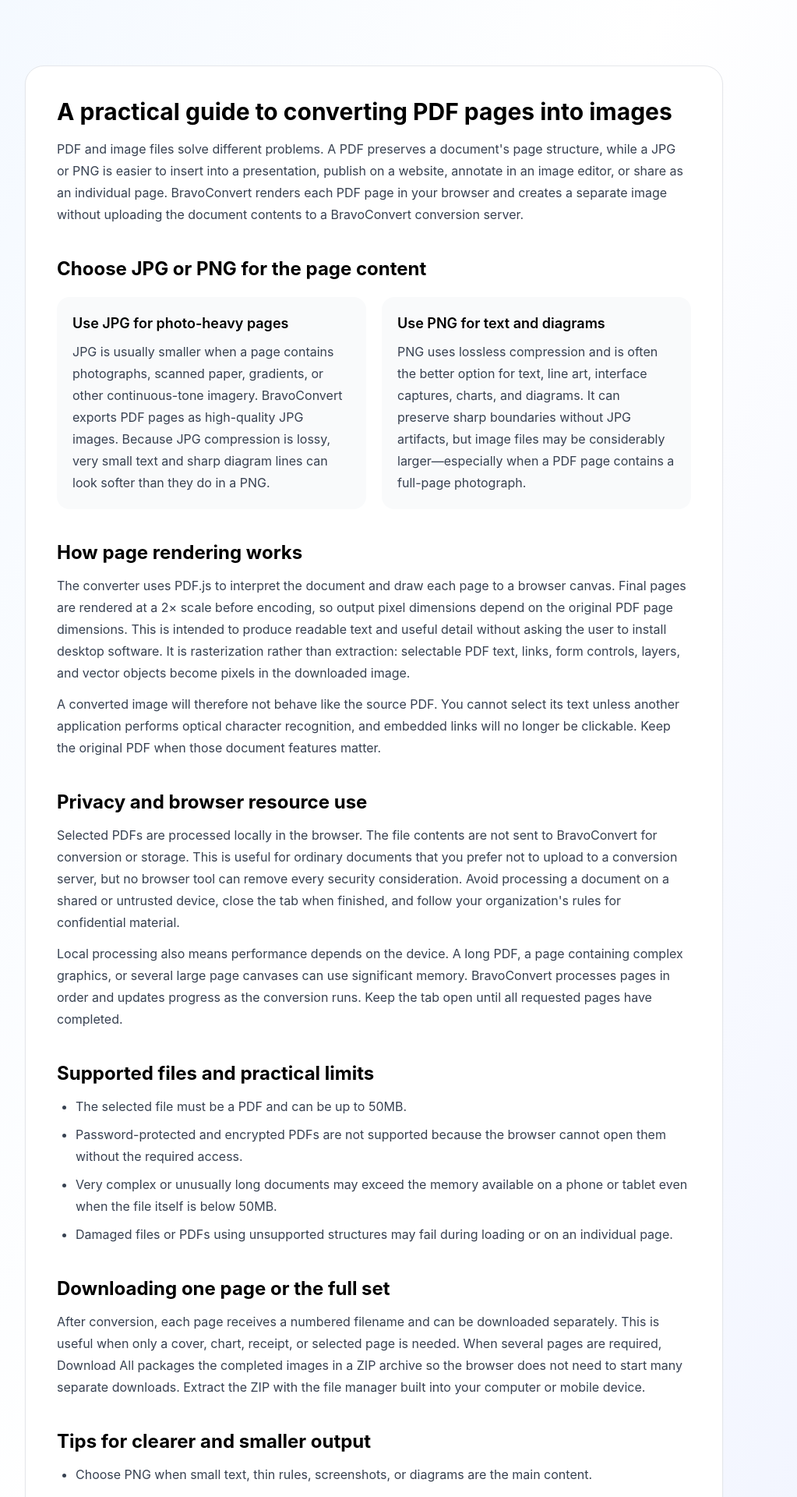
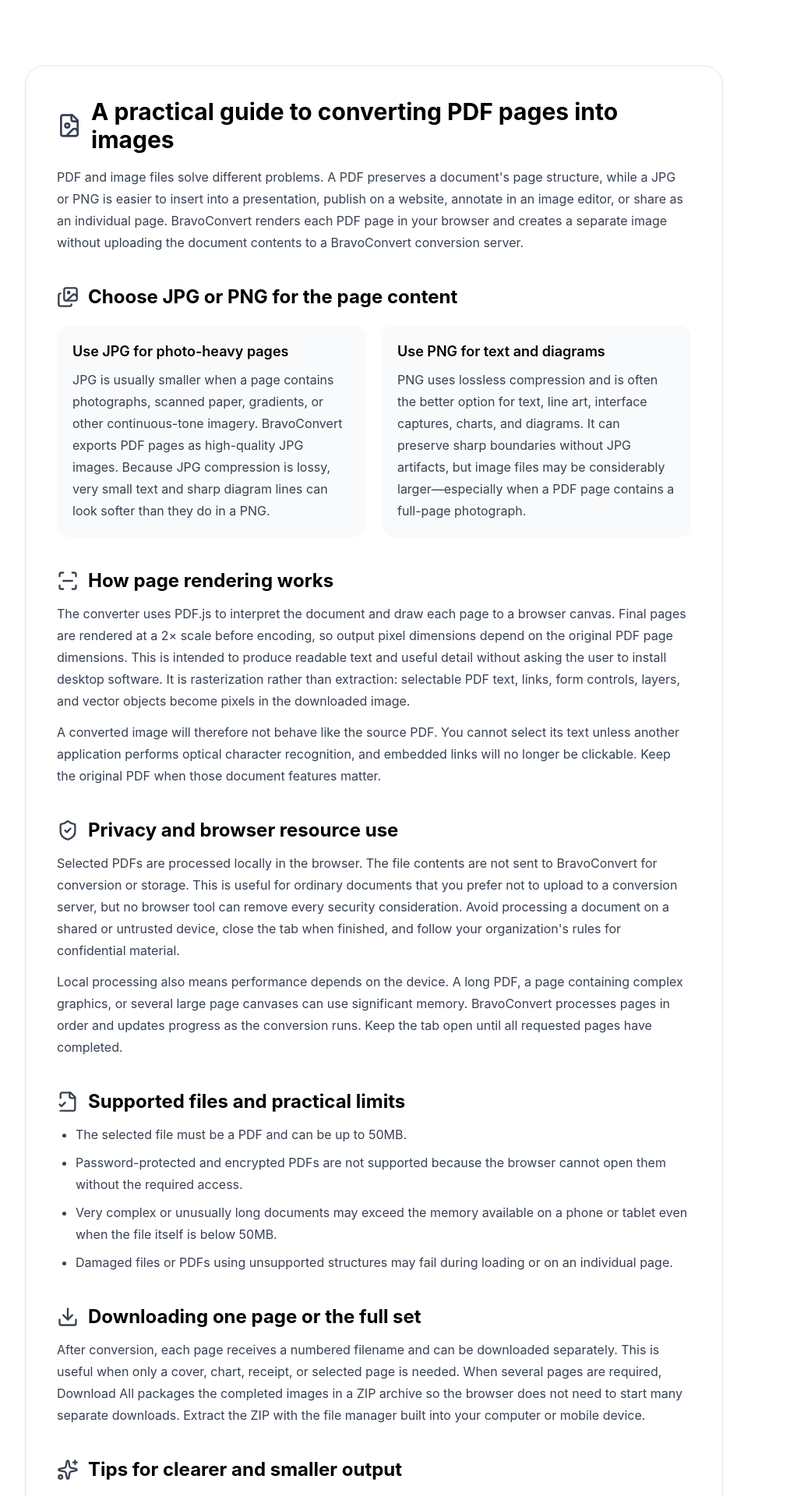
Before and after one commit to astyvho/bravoconvert, a Next.js app: page /convert/pdf in a window 1280 px wide. Shown: the part 820-2740 px from the top of the page at 78% size, without its empty margins (160-1183 px from the left). Built offline with nearby package versions, Linux system fonts and the light colour scheme.

Commit message:
Improve local preview and converter guides

```diff
--- a/package.json
+++ b/package.json
@@ -4,7 +4,9 @@
   "scripts": {
     "dev": "next dev",
     "build": "next build",
-    "start": "next start"
+    "start": "npm run preview",
+    "preview": "npm run build && npx wrangler dev",
+    "deploy": "npm run build && npx wrangler deploy"
   },
   "dependencies": {
     "@dnd-kit/core": "^6.3.1",
--- a/src/app/convert/pdf/page.tsx
+++ b/src/app/convert/pdf/page.tsx
@@ -1,6 +1,16 @@
 import { Metadata } from 'next';
 import PDFConverter from '@/components/PDFConverter';
 import Link from 'next/link';
+import {
+  CircleAlert,
+  Download,
+  FileCheck2,
+  FileImage,
+  Images,
+  ScanLine,
+  ShieldCheck,
+  Sparkles,
+} from 'lucide-react';
 
 export const metadata: Metadata = {
   alternates: { canonical: '/convert/pdf' },
@@ -16,20 +26,26 @@ export const metadata: Metadata = {
 
 export default function PDFConvertPage() {
   return (
-    <div className="min-h-screen bg-gradient-to-br from-blue-50 via-white to-indigo-50 py-8">
+    <div className="min-h-screen bg-white py-8">
       <div className="container mx-auto px-4">
         <PDFConverter />
 
         <article className="mx-auto mt-8 max-w-4xl space-y-10 rounded-3xl border border-gray-200 bg-white p-6 text-gray-700 shadow-sm md:p-10">
           <header>
-            <h2 className="text-3xl font-bold text-black">A practical guide to converting PDF pages into images</h2>
+            <h2 className="flex items-center gap-3 text-3xl font-bold text-black">
+              <FileImage className="h-8 w-8 flex-shrink-0 text-gray-700" aria-hidden="true" />
+              A practical guide to converting PDF pages into images
+            </h2>
             <p className="mt-4 leading-7">
               PDF and image files solve different problems. A PDF preserves a document&apos;s page structure, while a JPG or PNG is easier to insert into a presentation, publish on a website, annotate in an image editor, or share as an individual page. BravoConvert renders each PDF page in your browser and creates a separate image without uploading the document contents to a BravoConvert conversion server.
             </p>
           </header>
 
           <section>
-            <h2 className="text-2xl font-bold text-black">Choose JPG or PNG for the page content</h2>
+            <h2 className="flex items-center gap-3 text-2xl font-bold text-black">
+              <Images className="h-7 w-7 flex-shrink-0 text-gray-700" aria-hidden="true" />
+              Choose JPG or PNG for the page content
+            </h2>
             <div className="mt-5 grid gap-5 md:grid-cols-2">
               <div className="rounded-2xl bg-gray-50 p-5">
                 <h3 className="text-lg font-semibold text-black">Use JPG for photo-heavy pages</h3>
@@ -43,7 +59,10 @@ export default function PDFConvertPage() {
           </section>
 
           <section>
-            <h2 className="text-2xl font-bold text-black">How page rendering works</h2>
+            <h2 className="flex items-center gap-3 text-2xl font-bold text-black">
+              <ScanLine className="h-7 w-7 flex-shrink-0 text-gray-700" aria-hidden="true" />
+              How page rendering works
+            </h2>
             <p className="mt-3 leading-7">
               The converter uses PDF.js to interpret the document and draw each page to a browser canvas. Final pages are rendered at a 2× scale before encoding, so output pixel dimensions depend on the original PDF page dimensions. This is intended to produce readable text and useful detail without asking the user to install desktop software. It is rasterization rather than extraction: selectable PDF text, links, form controls, layers, and vector objects become pixels in the downloaded image.
             </p>
@@ -53,7 +72,10 @@ export default function PDFConvertPage() {
           </section>
 
           <section>
-            <h2 className="text-2xl font-bold text-black">Privacy and browser resource use</h2>
+            <h2 className="flex items-center gap-3 text-2xl font-bold text-black">
+              <ShieldCheck className="h-7 w-7 flex-shrink-0 text-gray-700" aria-hidden="true" />
+              Privacy and browser resource use
+            </h2>
             <p className="mt-3 leading-7">
               Selected PDFs are processed locally in the browser. The file contents are not sent to BravoConvert for conversion or storage. This is useful for ordinary documents that you prefer not to upload to a conversion server, but no browser tool can remove every security consideration. Avoid processing a document on a shared or untrusted device, close the tab when finished, and follow your organization&apos;s rules for confidential material.
             </p>
@@ -63,7 +85,10 @@ export default function PDFConvertPage() {
           </section>
 
           <section>
-            <h2 className="text-2xl font-bold text-black">Supported files and practical limits</h2>
+            <h2 className="flex items-center gap-3 text-2xl font-bold text-black">
+              <FileCheck2 className="h-7 w-7 flex-shrink-0 text-gray-700" aria-hidden="true" />
+              Supported files and practical limits
+            </h2>
             <ul className="mt-3 list-disc space-y-2 pl-6 leading-7">
               <li>The selected file must be a PDF and can be up to 50MB.</li>
               <li>Password-protected and encrypted PDFs are not supported because the browser cannot open them without the required access.</li>
@@ -73,14 +98,20 @@ export default function PDFConvertPage() {
           </section>
 
           <section>
-            <h2 className="text-2xl font-bold text-black">Downloading one page or the full set</h2>
+            <h2 className="flex items-center gap-3 text-2xl font-bold text-black">
+              <Download className="h-7 w-7 flex-shrink-0 text-gray-700" aria-hidden="true" />
+              Downloading one page or the full set
+            </h2>
             <p className="mt-3 leading-7">
               After conversion, each page receives a numbered filename and can be downloaded separately. This is useful when only a cover, chart, receipt, or selected page is needed. When several pages are required, Download All packages the completed images in a ZIP archive so the browser does not need to start many separate downloads. Extract the ZIP with the file manager built into your computer or mobile device.
             </p>
           </section>
 
           <section>
-            <h2 className="text-2xl font-bold text-black">Tips for clearer and smaller output</h2>
+            <h2 className="flex items-center gap-3 text-2xl font-bold text-black">
+              <Sparkles className="h-7 w-7 flex-shrink-0 text-gray-700" aria-hidden="true" />
+              Tips for clearer and smaller output
+            </h2>
             <ul className="mt-3 list-disc space-y-2 pl-6 leading-7">
               <li>Choose PNG when small text, thin rules, screenshots, or diagrams are the main content.</li>
               <li>Choose JPG when pages are scans or photographs and a smaller download is more important than perfectly sharp edges.</li>
@@ -91,7 +122,10 @@ export default function PDFConvertPage() {
           </section>
 
           <section>
-            <h2 className="text-2xl font-bold text-black">Troubleshooting PDF conversion</h2>
+            <h2 className="flex items-center gap-3 text-2xl font-bold text-black">
+              <CircleAlert className="h-7 w-7 flex-shrink-0 text-gray-700" aria-hidden="true" />
+              Troubleshooting PDF conversion
+            </h2>
             <p className="mt-3 leading-7">
               If the document does not load, first confirm that it opens normally in another PDF viewer and is not password protected. Reload the page, close other memory-heavy browser tabs, and try again with an up-to-date browser. On a phone, a shorter PDF may succeed when a long, graphics-heavy document exceeds available memory. If only one page fails, the PDF itself may contain damaged or unusual page data.
             </p>
```
Also changed, not shown: src/app/convert/img/page.tsx (+42 -8 lines), 1 other file (tests, documents, lock files or other folders).
